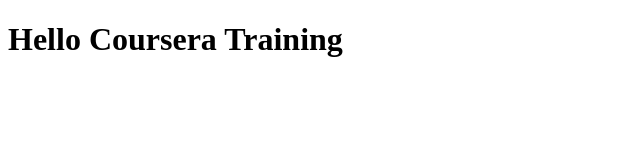
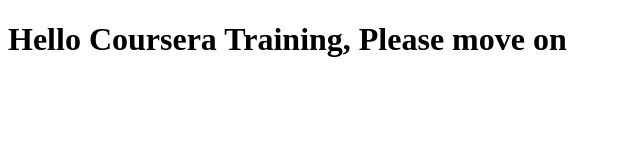
Before and after one commit to Qaiser-baitham/QAL, a plain HTML site: page Site/index.html in a window 1280 px wide. Shown: the whole page, without its empty margins (0-640 px from the left). Drawn offline with Linux system fonts and the light colour scheme.

Commit message:
small change in html file

```diff
--- a/Site/index.html
+++ b/Site/index.html
@@ -7,6 +7,6 @@
     <title>HEC Coursera Training</title>
 </head>
 <body>
-    <h1>Hello Coursera Training</h1>
+    <h1>Hello Coursera Training, Please move on </h1>
 </body>
 </html>
```
